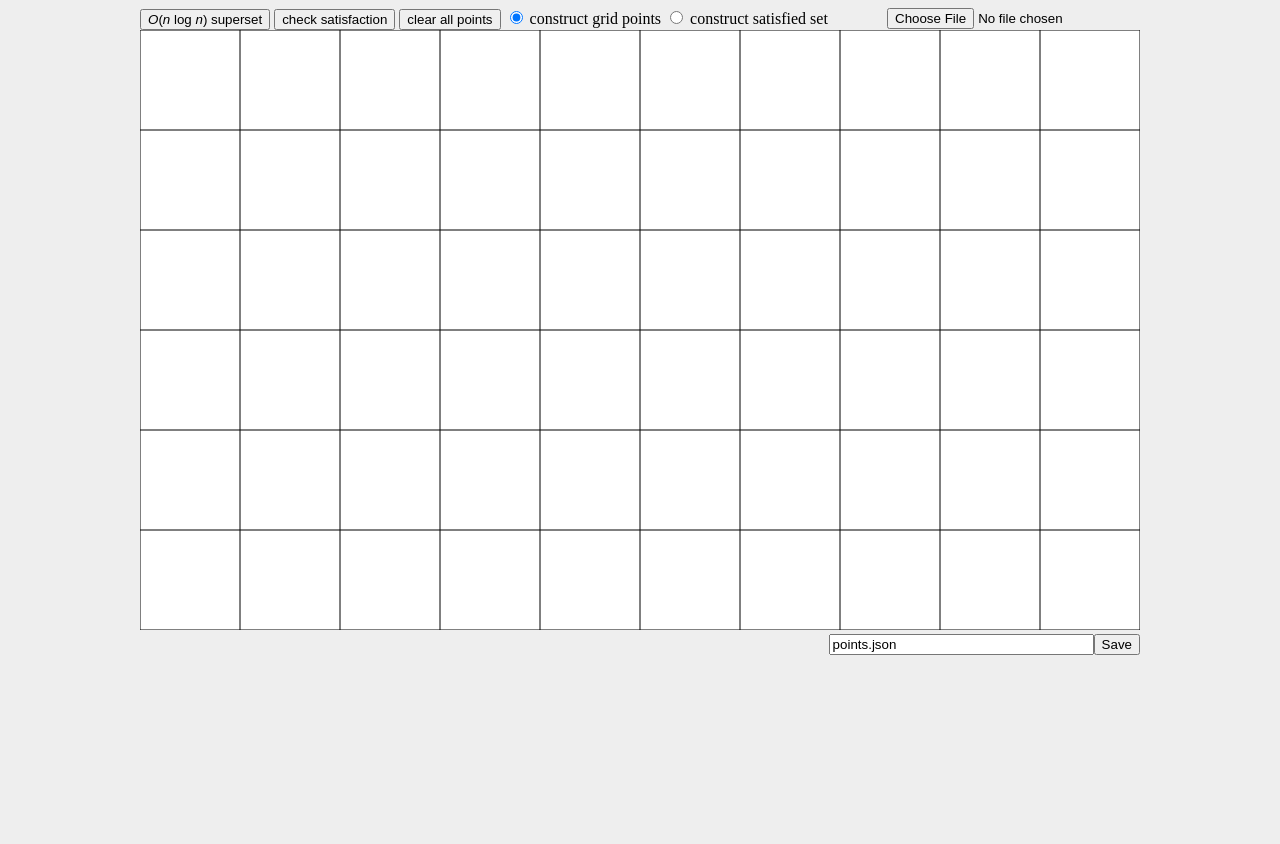
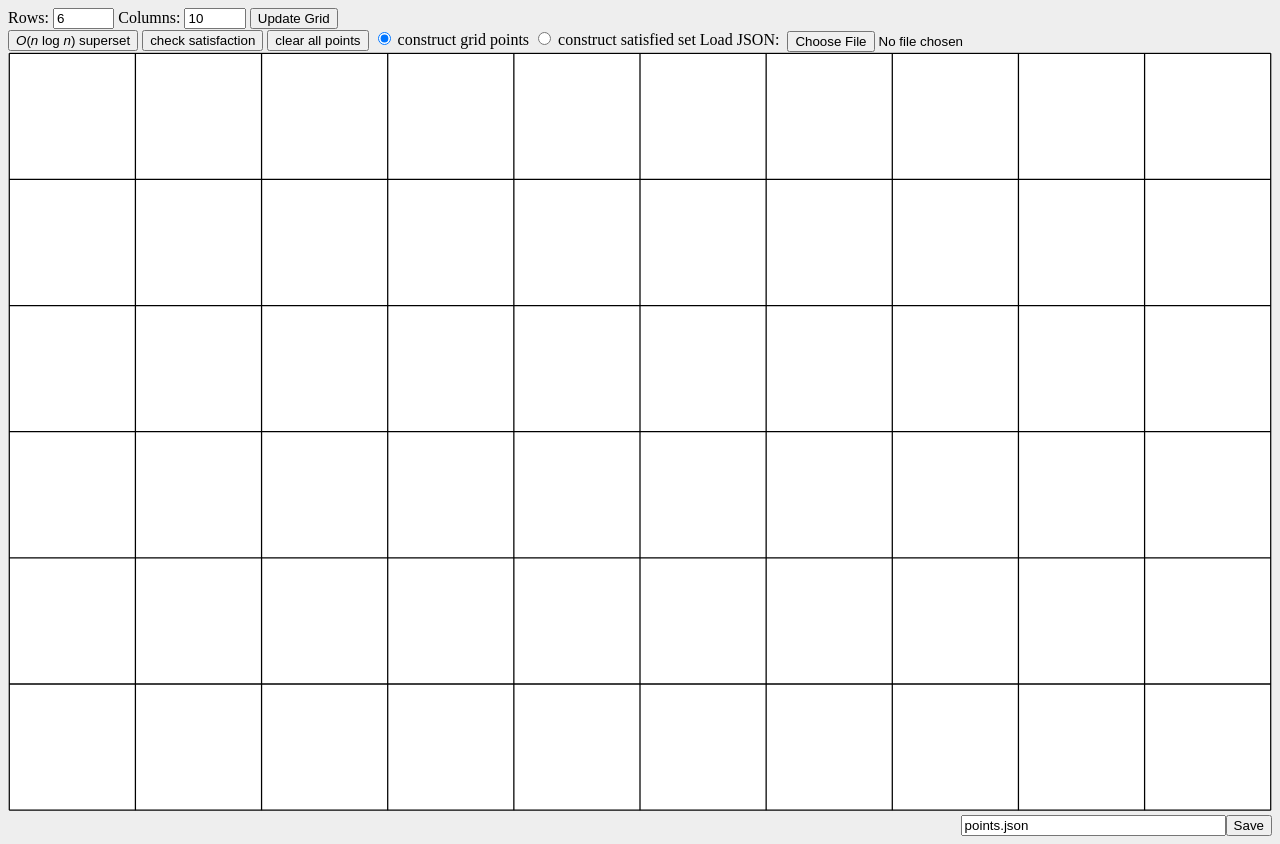
Before and after one commit to 6851-2021/points-and-recs, a website with bundled scripts: page index.html in a window 1280 px wide. Before the commit the page ends 800 px from the top, so only its background shows below. Built offline with nearby package versions, Linux system fonts and the light colour scheme.

Commit message:
Board Resizing and SVG Graphics (#5)
* basic grid resizing

* fixed steps

* convert everything to svg

* made update rows and cols work with svg

* svg inner html clear

* removed update

* Switch SVG to viewBox, reduce blinking, replace <rect> with background

* Remove CANVAS_WIDTH, separate xStep/yStep

* Maintain single structure instead of multiple stacking from resize

* Cleanup resize form

* Avoid redrawing grid except during resize

Co-authored-by: Tiffany Chen <tiffanysta.c@gmail.com>
Co-authored-by: Erik Demaine <edemaine@mit.edu>

```diff
--- a/constants.js
+++ b/constants.js
@@ -1,7 +1,7 @@
 // sizes for grid elements
 export const STEP = 100;
-export const CANVAS_WIDTH = 10 * STEP;
-export const CANVAS_HEIGHT = 6 * STEP;
+export const INITIAL_ROWS = 6;
+export const INITIAL_COLS = 10;
 
 // colors for grid elements
 export const GRID_BACKGROUND_COLOR = "#ffffff";
--- a/graphics.js
+++ b/graphics.js
@@ -6,77 +6,106 @@ import {
   UNSATISFIED_POINT_COLOR,
   GRID_POINT_COLOR,
   ADDED_POINT_COLOR,
+  STEP,
 } from "./constants.js";
 
 class Graphics {
-  constructor(canvasCtx, step, store) {
-    this.canvasCtx = canvasCtx;
+  constructor(svg, store, rows, cols) {
+    this.svg = svg;
     this.store = store;
-    this.prevFrameTime = performance.now();
 
-    this.step = step;
-    this.radius = step / 4;
-    this.width = this.canvasCtx.canvas.clientWidth;
-    this.height = this.canvasCtx.canvas.clientHeight;
+    this.radius = STEP / 4;
     // track mouse position to allow hover
     this.mouse = null;
+    // namespace for svg
+    this.namespace = "http://www.w3.org/2000/svg";
+    this.initGroups();
+    this.resize(rows, cols);
   }
+
+  initGroups() {
+    // Should be called before any other draw methods.
+    // <g class="grid">
+    this.gridGroup = document.createElementNS(this.namespace, 'g');
+    this.gridGroup.setAttribute('class', 'grid');
+    this.svg.appendChild(this.gridGroup);
+    // <g class="points">
+    this.unsatGroup = document.createElementNS(this.namespace, 'g');
+    this.unsatGroup.setAttribute('class', 'unsat');
+    this.svg.appendChild(this.unsatGroup);
+    // <g class="points">
+    this.pointGroup = document.createElementNS(this.namespace, 'g');
+    this.pointGroup.setAttribute('class', 'points');
+    this.svg.appendChild(this.pointGroup);
+  }
+
+  resize(rows, cols) {
+    this.rows = rows;
+    this.cols = cols;
+    this.drawGrid();
+    this.draw();
+  }
+
   drawGrid() {
-    // canvas is really low level... this should probably be factored out
-    this.canvasCtx.save();
+    this.svg.setAttribute('viewBox',
+      `-1 -1 ${this.cols * STEP + 2} ${this.rows * STEP + 2}`);
 
-    // draw background
-    this.canvasCtx.beginPath();
-    this.canvasCtx.rect(0, 0, this.width, this.height);
-    this.canvasCtx.fillStyle = GRID_BACKGROUND_COLOR;
-    this.canvasCtx.fill();
+    this.gridGroup.innerHTML = "";
 
-    // draw grid
-    this.canvasCtx.beginPath();
-    for (let x = 0; x <= this.width; x += this.step) {
-      this.canvasCtx.moveTo(x, 0);
-      this.canvasCtx.lineTo(x, this.height);
+    // draw columns
+    for (let x = 0; x <= this.cols; x++) {
+      const col = document.createElementNS(this.namespace, 'line');
+      col.setAttribute('x1', x * STEP);
+      col.setAttribute('y1', 0 * STEP);
+      col.setAttribute('x2', x * STEP);
+      col.setAttribute('y2', this.rows * STEP)
+      col.setAttribute('stroke', GRID_STROKE_COLOR);
+      this.gridGroup.appendChild(col);
     }
-    for (let y = 0; y <= this.height; y += this.step) {
-      this.canvasCtx.moveTo(0, y);
-      this.canvasCtx.lineTo(this.width, y);
+    // draw rows
+    for (let y = 0; y <= this.rows; y++) {
+      const row = document.createElementNS(this.namespace, 'line');
+      row.setAttribute('x1', 0 * STEP);
+      row.setAttribute('y1', y * STEP);
+      row.setAttribute('x2', this.cols * STEP);
+      row.setAttribute('y2', y * STEP)
+      row.setAttribute('stroke', GRID_STROKE_COLOR);
+      this.gridGroup.appendChild(row);
     }
-    this.canvasCtx.strokeStyle = GRID_STROKE_COLOR;
-    this.canvasCtx.lineWidth = 1;
-    this.canvasCtx.stroke();
-
-    this.canvasCtx.restore();
   }
 
   drawPoint(point, color) {
-    let [x, y] = [point.x, point.y];
-    this.canvasCtx.save();
-    this.canvasCtx.beginPath();
-    this.canvasCtx.arc(this.step * x, this.step * y, this.radius, 0, 2 * Math.PI);
-    this.canvasCtx.fillStyle = color;
-    this.canvasCtx.fill();
-    this.canvasCtx.strokeStyle = POINT_STROKE_COLOR;
-    this.canvasCtx.lineWidth = 1;
-    this.canvasCtx.stroke();
-    this.canvasCtx.restore();
+    const circle = document.createElementNS(this.namespace, 'circle');
+    circle.setAttribute('cx', point.x * STEP);
+    circle.setAttribute('cy', point.y * STEP);
+    circle.setAttribute('r', this.radius);
+    circle.setAttribute('fill', color);
+    circle.setAttribute('stroke', POINT_STROKE_COLOR);
+    this.pointGroup.appendChild(circle);
   }
 
   drawUnsatisfiedPair(point_a, point_b) {
-    this.canvasCtx.save();
-    this.canvasCtx.beginPath();
-    this.canvasCtx.moveTo(this.step * point_a.x, this.step * point_a.y);
-    this.canvasCtx.lineTo(this.step * point_b.x, this.step * point_b.y);
-    this.canvasCtx.strokeStyle = UNSATISFIED_POINT_COLOR;
-    this.canvasCtx.lineWidth = 5;
-    this.canvasCtx.setLineDash([15, 15])
-    this.canvasCtx.stroke();
-    this.canvasCtx.restore();
+    // draw lines
+    const line = document.createElementNS(this.namespace, 'line');
+    line.setAttribute('x1', point_a.x * STEP);
+    line.setAttribute('y1', point_a.y * STEP);
+    line.setAttribute('x2', point_b.x * STEP);
+    line.setAttribute('y2', point_b.y * STEP);
+    line.setAttribute('stroke', UNSATISFIED_POINT_COLOR);
+    line.setAttribute('stroke-width', 5);
+    line.setAttribute('stroke-dasharray', [15, 15]);
+    this.unsatGroup.appendChild(line);
+
+    // draw points
     this.drawPoint(point_a, UNSATISFIED_POINT_COLOR);
     this.drawPoint(point_b, UNSATISFIED_POINT_COLOR);
   }
 
   draw() {
-    this.drawGrid();
+    // Draw everything except grid; drawGrid() is called by resize()
+
+    this.pointGroup.innerHTML = "";
+    this.unsatGroup.innerHTML = "";
 
     // draw the store's points as black
     for (const point of this.store.points) {
--- a/index.html
+++ b/index.html
@@ -9,14 +9,6 @@
         align-items: center;
         display: flex;
         justify-content: center;
-        min-height: 600px;
-        min-width: 1000px;
-      }
-      #wrapper {
-        height: 600px;
-        margin: 0 auto;
-        position: relative;
-        width: 1000px;
       }
       canvas {
         text-align: center;
@@ -30,14 +22,33 @@
       #inputFile {
         float: right;
       }
+      #mainSVG {
+        cursor: pointer;
+        background: white;
+        width: 100%;
+      }
+      #rows, #cols {
+        width: 4em;
+      }
+      .input-group {
+        display: inline-block;
+      }
     </style>
   </head>
 
   <body>
     <div id="wrapper">
+      <form id="resize">
+        <label for="rows">Rows:</label>
+        <input type="number" id="rows" name="rows" value="6">
+        <label for="cols">Columns:</label>
+        <input type="number" id="cols" name="cols" value="10">
+        <button type="submit" id="update">Update Grid</button>
+      </form>
       <button id="superset"><i>O</i>(<i>n</i> log <i>n</i>) superset</button>
       <button id="check">check satisfaction</button>
       <button id="clear">clear all points</button>
+      <div class="input-group">
         <input
           type="radio"
           id="add-grid-point"
@@ -46,6 +57,8 @@
           checked
         />
         <label for="add-grid-point">construct grid points</label>
+      </div>
+      <div class="input-group">
         <input
           type="radio"
           id="add-satisfied-set"
@@ -53,8 +66,12 @@
           value="satisfied-set"
         />
         <label for="add-satisfied-set">construct satisfied set</label>
+      </div>
+      <div class="input-group">
+        <label for="inputFile">Load JSON:</label> &nbsp;
         <input type="file" id="inputFile" accept="application/JSON">
-      <canvas id="mainCanvas"></canvas>
+      </div>
+      <svg id="mainSVG" xmlns="http://www.w3.org/2000/svg"></svg>
       <span>
         <button id="save">Save</button>
         <input type="text" size="30" id="filename" value="points.json"></input>
--- a/index.js
+++ b/index.js
@@ -1,62 +1,67 @@
 import { Point } from "./Point.js";
 import { Store } from "./store.js";
 import { Graphics } from "./graphics.js";
-import { STEP, CANVAS_HEIGHT, CANVAS_WIDTH } from "./constants.js";
-
+import { STEP, INITIAL_COLS, INITIAL_ROWS } from "./constants.js";
 
 class PointsAndRecs {
-  constructor(canvasCtx) {
+  constructor(svg, rows, cols) {
     this.store = new Store();
-    this.graphics = new Graphics(canvasCtx, STEP, this.store);
+    this.graphics = new Graphics(
+      svg,
+      this.store,
+      rows,
+      cols
+    );
   }
   update() {
     this.graphics.draw();
   }
-  updateLoop() {
-    this.update();
-    window.requestAnimationFrame(() => {
-      this.updateLoop();
-    });
-  }
-  startUpdateLoop() {
-    window.requestAnimationFrame(() => {
-      this.updateLoop();
-    });
-  }
   start() {
-    this.startUpdateLoop();
-
     const checkResult = document.getElementById("checkResult");
-    const canvas = this.graphics.canvasCtx.canvas;
+    const svg = this.graphics.svg;
 
     function eventPoint(e) {
-      return new Point(Math.round(e.offsetX / STEP),
-                       Math.round(e.offsetY / STEP));
+      const matrix = svg.getCTM().inverse();
+      const pt = svg.createSVGPoint();
+      pt.x = e.offsetX;
+      pt.y = e.offsetY;
+      const transformed = pt.matrixTransform(matrix);
+      return new Point(Math.round(transformed.x / STEP),
+                       Math.round(transformed.y / STEP));
     }
 
-    canvas.addEventListener("mousemove", (e) => {
-      this.graphics.mouse = eventPoint(e);
+    svg.addEventListener("mousemove", (e) => {
+      const point = eventPoint(e);
+      if (!(this.graphics.mouse && this.graphics.mouse.equals(point))) {
+        this.graphics.mouse = point;
+        this.update();
+      }
     });
-    canvas.addEventListener("mouseleave", (e) => {
+    svg.addEventListener("mouseleave", (e) => {
       this.graphics.mouse = null;
+      this.update();
     });
 
-    canvas.addEventListener("click", (e) => {
+    svg.addEventListener("click", (e) => {
       this.store.togglePoint(eventPoint(e));
       checkResult.innerHTML = this.store.checkResult;
+      this.update();
     });
 
     document.getElementById("superset").addEventListener("click", (e) => {
       this.store.computeSuperset();
       checkResult.innerHTML = this.store.checkResult;
+      this.update();
     });
     document.getElementById("check").addEventListener("click", (e) => {
       this.store.computeCheck();
       checkResult.innerHTML = this.store.checkResult;
+      this.update();
     });
     document.getElementById("clear").addEventListener("click", (e) => {
       this.store.clearPoints();
       checkResult.innerHTML = this.store.checkResult;
+      this.update();
     });
     document.getElementById("save").addEventListener("click", (e) => {
       this.store.savePoints(document.getElementById("filename").value);
@@ -77,23 +82,24 @@ class PointsAndRecs {
         reader.readAsText(file);
       }
     })
-
-
   }
 }
 
-function setup_canvas(width, height) {
-  const c = document.getElementById("mainCanvas");
-  const ctx = c.getContext("2d");
-  c.width = width;
-  c.height = height;
-  return ctx;
+function init(rows, cols) {
+  const svg = document.getElementById("mainSVG");
+  const pointsAndRecs = new PointsAndRecs(svg, rows, cols);
+  pointsAndRecs.start();
+
+  document.getElementById("update").addEventListener("click", (e) => {
+    e.preventDefault();
+    updateGrid()
+  });
+
+  function updateGrid() {
+    const newRows = Math.abs(parseInt(document.getElementById("rows").value));
+    const newCols = Math.abs(parseInt(document.getElementById("cols").value));
+    pointsAndRecs.graphics.resize(newRows, newCols);
+  }
 }
 
-function init() {
-  const canvasCtx = setup_canvas(CANVAS_WIDTH, CANVAS_HEIGHT);
-  const pointsAndRecs = new PointsAndRecs(canvasCtx);
-  pointsAndRecs.start();
-}
-
-init();
+init(INITIAL_ROWS, INITIAL_COLS);
```
Lines whose indentation alone changed are shown as unchanged.
